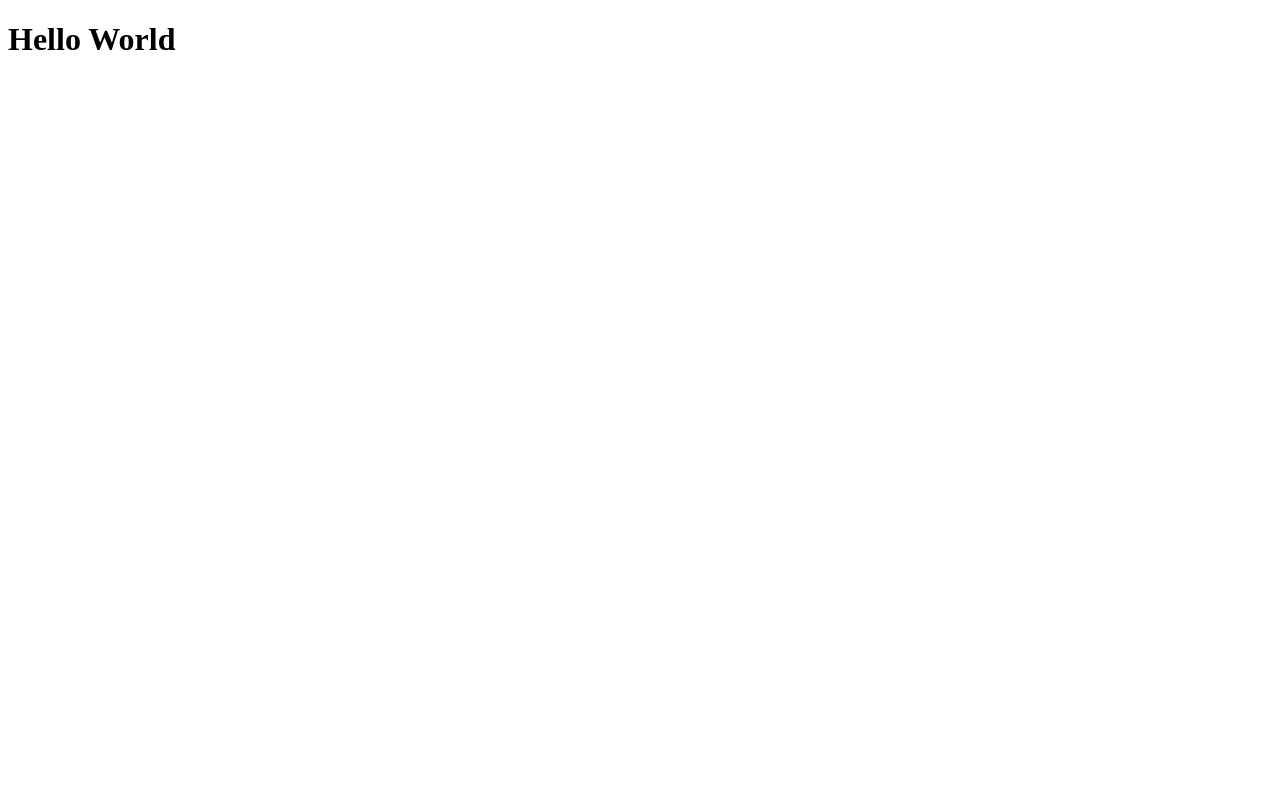
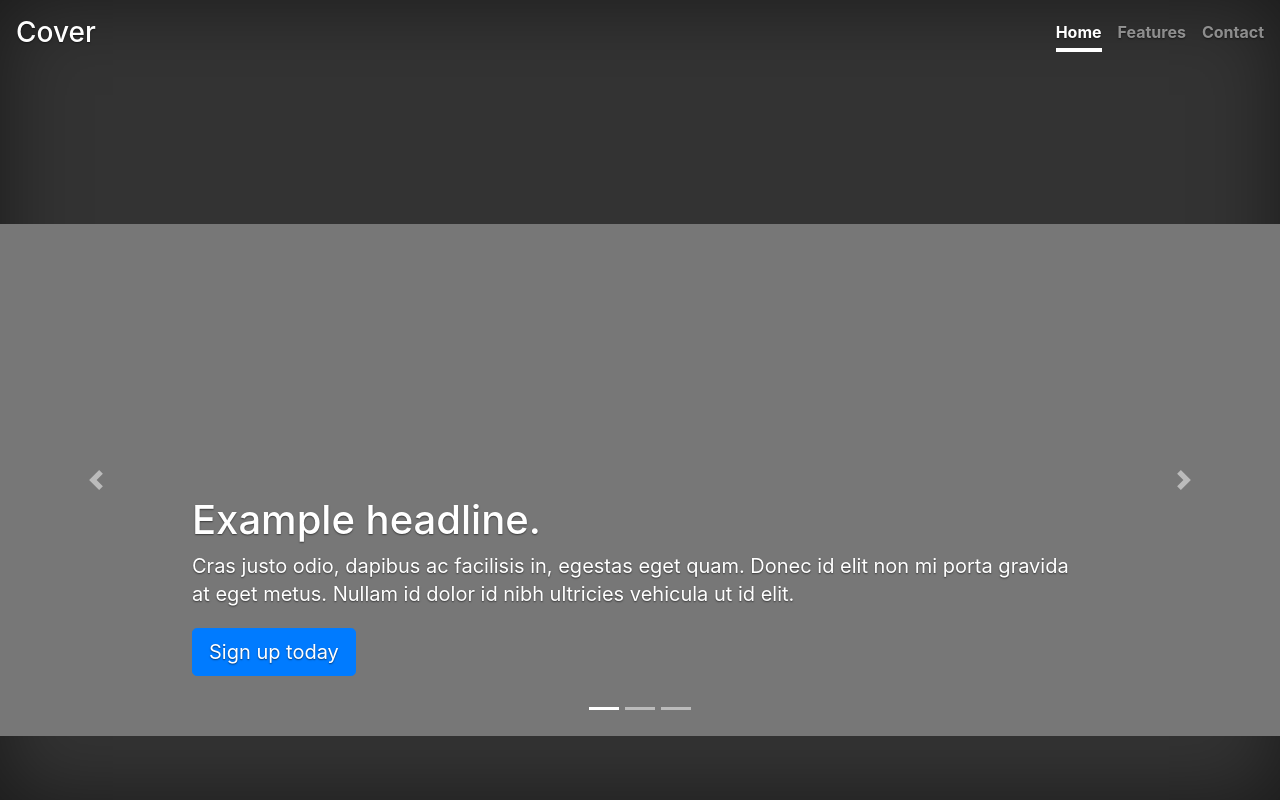
Before and after one commit to WinstonPais/CSDepartmentLib, a Django app: page / in a window 1280 px wide. Before the commit the page is almost empty. Run offline with Django 3.2, Linux system fonts and the light colour scheme; some libraries are stand-ins or nearby versions.

Commit message:
template index.html

```diff
--- a/CSDepartmentLib/settings.py
+++ b/CSDepartmentLib/settings.py
@@ -15,6 +15,7 @@ import os
 # Build paths inside the project like this: os.path.join(BASE_DIR, ...)
 BASE_DIR = os.path.dirname(os.path.dirname(os.path.abspath(__file__)))
 TEMPLATE_DIR=os.path.join(BASE_DIR,"template")
+STATIC_DIR=os.path.join(BASE_DIR,"static")
 
 # Quick-start development settings - unsuitable for production
 # See https://docs.djangoproject.com/en/2.2/howto/deployment/checklist/
@@ -119,3 +120,6 @@ USE_TZ = True
 # https://docs.djangoproject.com/en/2.2/howto/static-files/
 
 STATIC_URL = '/static/'
+STATICFILES_DIRS = [
+    STATIC_DIR,
+]
--- /dev/null
+++ b/static/css/carr.css
@@ -0,0 +1,72 @@
+
+.carousel {
+  margin-bottom: 4rem;
+}
+/* Since positioning the image, we need to help out the caption */
+.carousel-caption {
+  bottom: 3rem;
+  z-index: 10;
+}
+
+/* Declare heights because of positioning of img element */
+.carousel-item {
+  height: 32rem;
+}
+.carousel-item > img {
+  position: absolute;
+  top: 0;
+  left: 0;
+  min-width: 100%;
+  height: 32rem;
+}
+
+
+.marketing .col-lg-4 {
+  margin-bottom: 1.5rem;
+  text-align: center;
+}
+.marketing h2 {
+  font-weight: 400;
+}
+.marketing .col-lg-4 p {
+  margin-right: .75rem;
+  margin-left: .75rem;
+}
+
+
+/* Featurettes
+------------------------- */
+
+.featurette-divider {
+  margin: 5rem 0; /* Space out the Bootstrap <hr> more */
+}
+
+/* Thin out the marketing headings */
+.featurette-heading {
+  font-weight: 300;
+  line-height: 1;
+  letter-spacing: -.05rem;
+}
+
+
+/* RESPONSIVE CSS
+-------------------------------------------------- */
+
+@media (min-width: 40em) {
+  /* Bump up size of carousel content */
+  .carousel-caption p {
+    margin-bottom: 1.25rem;
+    font-size: 1.25rem;
+    line-height: 1.4;
+  }
+
+  .featurette-heading {
+    font-size: 50px;
+  }
+}
+
+@media (min-width: 62em) {
+  .featurette-heading {
+    margin-top: 7rem;
+  }
+}
--- /dev/null
+++ b/static/css/cover.css
@@ -0,0 +1,106 @@
+/*
+ * Globals
+ */
+
+/* Links */
+a,
+a:focus,
+a:hover {
+  color: #fff;
+}
+
+/* Custom default button */
+.btn-secondary,
+.btn-secondary:hover,
+.btn-secondary:focus {
+  color: #333;
+  text-shadow: none; /* Prevent inheritance from `body` */
+  background-color: #fff;
+  border: .05rem solid #fff;
+}
+
+
+/*
+ * Base structure
+ */
+
+html,
+body {
+  height: 100%;
+  background-color: #333;
+}
+
+body {
+  display: -ms-flexbox;
+  display: flex;
+  color: #fff;
+  text-shadow: 0 .05rem .1rem rgba(0, 0, 0, .5);
+  box-shadow: inset 0 0 5rem rgba(0, 0, 0, .5);
+}
+
+/* .cover-container {
+  max-width: 42em;
+} */
+
+
+/*
+ * Header
+ */
+.masthead {
+  margin-bottom: 2rem;
+}
+
+.masthead-brand {
+  margin-bottom: 0;
+}
+
+.nav-masthead .nav-link {
+  padding: .25rem 0;
+  font-weight: 700;
+  color: rgba(255, 255, 255, .5);
+  background-color: transparent;
+  border-bottom: .25rem solid transparent;
+}
+
+.nav-masthead .nav-link:hover,
+.nav-masthead .nav-link:focus {
+  border-bottom-color: rgba(255, 255, 255, .25);
+}
+
+.nav-masthead .nav-link + .nav-link {
+  margin-left: 1rem;
+}
+
+.nav-masthead .active {
+  color: #fff;
+  border-bottom-color: #fff;
+}
+
+@media (min-width: 48em) {
+  .masthead-brand {
+    float: left;
+  }
+  .nav-masthead {
+    float: right;
+  }
+}
+
+
+/*
+ * Cover
+ */
+.cover {
+  padding: 0 1.5rem;
+}
+.cover .btn-lg {
+  padding: .75rem 1.25rem;
+  font-weight: 700;
+}
+
+
+/*
+ * Footer
+ */
+.mastfoot {
+  color: rgba(255, 255, 255, .5);
+}
--- a/template/mainapp/index.html
+++ b/template/mainapp/index.html
@@ -1,10 +1,84 @@
 <!DOCTYPE html>
+{% load staticfiles %}
 <html lang="en" dir="ltr">
   <head>
     <meta charset="utf-8">
-    <title></title>
+    <title>CSE Department Library</title>
+    <link href="{% static "css/carr.css" %}" rel="stylesheet">
+    <link rel="stylesheet" href="https://stackpath.bootstrapcdn.com/bootstrap/4.4.1/css/bootstrap.min.css" integrity="sha384-Vkoo8x4CGsO3+Hhxv8T/Q5PaXtkKtu6ug5TOeNV6gBiFeWPGFN9MuhOf23Q9Ifjh" crossorigin="anonymous">
+    <link rel="stylesheet" href="{% static "css/cover.css" %}">
   </head>
-  <body>
-    <h1>Hello World</h1>
+  <body class="text-center">
+    <div class="d-flex w-100 h-100 mx-auto flex-column">
+      <!-- <div class="cover-container"> -->
+        <header class="p-3 masthead mb-auto">
+          <div class="inner">
+            <h3 class="masthead-brand">Cover</h3>
+            <nav class="nav nav-masthead justify-content-center">
+              <a class="nav-link active" href="#">Home</a>
+              <a class="nav-link" href="#">Features</a>
+              <a class="nav-link" href="#">Contact</a>
+            </nav>
+          </div>
+        </header>
+      <!-- </div> -->
+
+
+      <main role="main" class="inner">
+        <div id="myCarousel" class="carousel slide" data-ride="carousel">
+          <ol class="carousel-indicators">
+            <li data-target="#myCarousel" data-slide-to="0" class="active"></li>
+            <li data-target="#myCarousel" data-slide-to="1"></li>
+            <li data-target="#myCarousel" data-slide-to="2"></li>
+          </ol>
+          <div class="carousel-inner">
+            <div class="carousel-item active">
+              <svg class="bd-placeholder-img" width="100%" height="100%" xmlns="http://www.w3.org/2000/svg" preserveAspectRatio="xMidYMid slice" focusable="false" role="img"><rect width="100%" height="100%" fill="#777"></rect></svg>
+              <div class="container">
+                <div class="carousel-caption text-left">
+                  <h1>Example headline.</h1>
+                  <p>Cras justo odio, dapibus ac facilisis in, egestas eget quam. Donec id elit non mi porta gravida at eget metus. Nullam id dolor id nibh ultricies vehicula ut id elit.</p>
+                  <p><a class="btn btn-lg btn-primary" href="#" role="button">Sign up today</a></p>
+                </div>
+              </div>
+            </div>
+            <div class="carousel-item">
+              <svg class="bd-placeholder-img" width="100%" height="100%" xmlns="http://www.w3.org/2000/svg" preserveAspectRatio="xMidYMid slice" focusable="false" role="img"><rect width="100%" height="100%" fill="#777"></rect></svg>
+              <div class="container">
+                <div class="carousel-caption">
+                  <h1>Another example headline.</h1>
+                  <p>Cras justo odio, dapibus ac facilisis in, egestas eget quam. Donec id elit non mi porta gravida at eget metus. Nullam id dolor id nibh ultricies vehicula ut id elit.</p>
+                  <p><a class="btn btn-lg btn-primary" href="#" role="button">Learn more</a></p>
+                </div>
+              </div>
+            </div>
+            <div class="carousel-item">
+              <svg class="bd-placeholder-img" width="100%" height="100%" xmlns="http://www.w3.org/2000/svg" preserveAspectRatio="xMidYMid slice" focusable="false" role="img"><rect width="100%" height="100%" fill="#777"></rect></svg>
+              <div class="container">
+                <div class="carousel-caption text-right">
+                  <h1>One more for good measure.</h1>
+                  <p>Cras justo odio, dapibus ac facilisis in, egestas eget quam. Donec id elit non mi porta gravida at eget metus. Nullam id dolor id nibh ultricies vehicula ut id elit.</p>
+                  <p><a class="btn btn-lg btn-primary" href="#" role="button">Browse gallery</a></p>
+                </div>
+              </div>
+            </div>
+          </div>
+          <a class="carousel-control-prev" href="#myCarousel" role="button" data-slide="prev">
+            <span class="carousel-control-prev-icon" aria-hidden="true"></span>
+            <span class="sr-only">Previous</span>
+          </a>
+          <a class="carousel-control-next" href="#myCarousel" role="button" data-slide="next">
+            <span class="carousel-control-next-icon" aria-hidden="true"></span>
+            <span class="sr-only">Next</span>
+          </a>
+
+        </div>
+
+      </main>
+
+    </div>
+    <script src="https://code.jquery.com/jquery-3.4.1.slim.min.js" integrity="sha384-J6qa4849blE2+poT4WnyKhv5vZF5SrPo0iEjwBvKU7imGFAV0wwj1yYfoRSJoZ+n" crossorigin="anonymous"></script>
+    <script src="https://cdn.jsdelivr.net/npm/popper.js@1.16.0/dist/umd/popper.min.js" integrity="sha384-Q6E9RHvbIyZFJoft+2mJbHaEWldlvI9IOYy5n3zV9zzTtmI3UksdQRVvoxMfooAo" crossorigin="anonymous"></script>
+    <script src="https://stackpath.bootstrapcdn.com/bootstrap/4.4.1/js/bootstrap.min.js" integrity="sha384-wfSDF2E50Y2D1uUdj0O3uMBJnjuUD4Ih7YwaYd1iqfktj0Uod8GCExl3Og8ifwB6" crossorigin="anonymous"></script>
   </body>
 </html>
```
